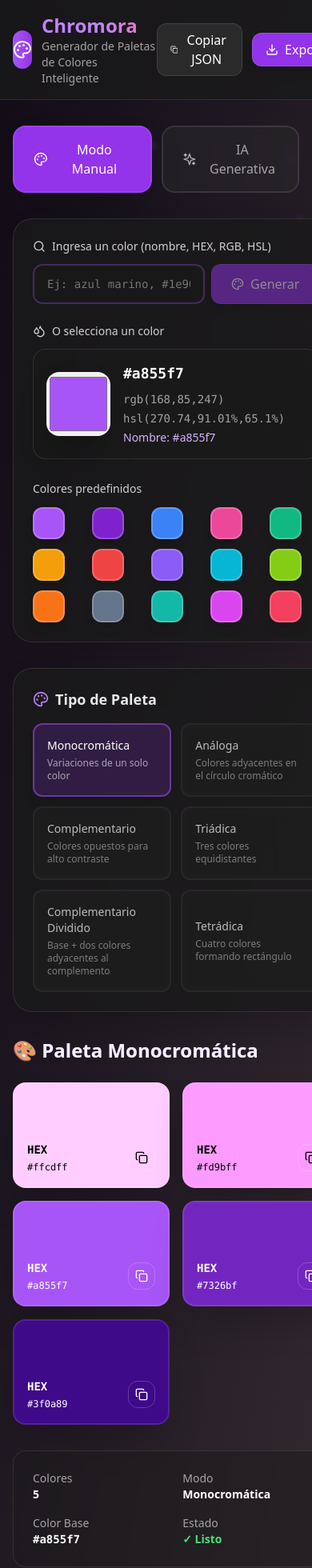
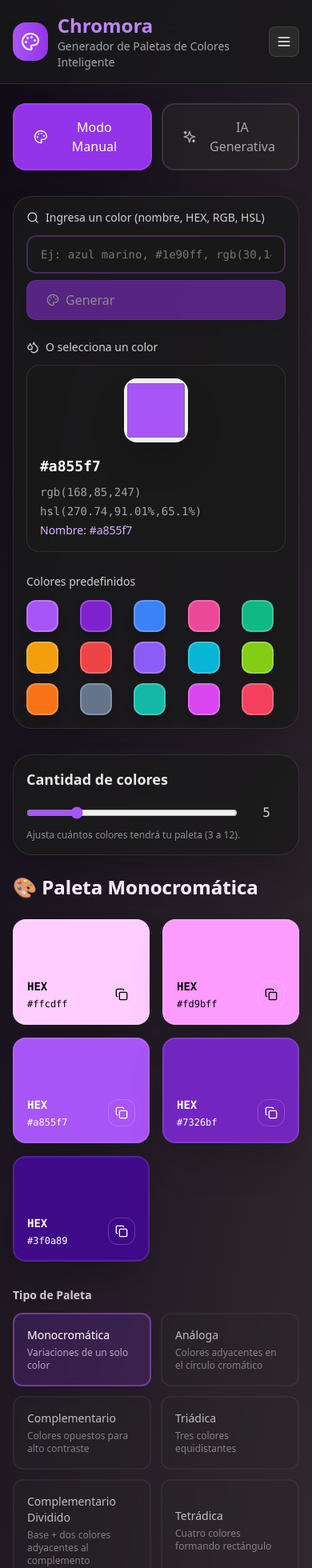
Before and after one commit to elkisser/chromora, a Next.js app: page / in a window 390 px wide. Shown: the top 1960 px of the page at 80% size. Built offline with nearby package versions, Linux system fonts and the light colour scheme.

Commit message:
Proyecto responsivo y funcional.

```diff
--- a/src/app/globals.css
+++ b/src/app/globals.css
@@ -85,6 +85,16 @@
   animation: gradient-x 15s ease infinite;
 }
 
+/* Fade-in global para transiciones suaves entre vistas */
+@keyframes fade-in {
+  0% { opacity: 0; transform: translateY(8px); }
+  100% { opacity: 1; transform: translateY(0); }
+}
+
+.animate-fade-in {
+  animation: fade-in 300ms ease-out both;
+}
+
 /* Mejoras de tipografía */
 .font-mono {
   font-family: 'SF Mono', Monaco, 'Cascadia Code', 'Roboto Mono', Consolas, 'Courier New', monospace;
--- a/src/app/history/page.tsx
+++ b/src/app/history/page.tsx
@@ -241,7 +241,7 @@
                         <span>•</span>
                         <span className="font-mono">{item.baseColor}</span>
                         <span>•</span>
-                        <span>{item.colors.length} colores</span>
+                        <span>{item.size ?? item.colors.length} colores</span>
                       </div>
                     </div>
 
--- a/src/app/layout.tsx
+++ b/src/app/layout.tsx
@@ -34,9 +34,15 @@
       <head>
         <link rel="preconnect" href="https://fonts.googleapis.com" />
         <link rel="preconnect" href="https://fonts.gstatic.com" crossOrigin="" />
+        <link rel="icon" href="/logo_chromora.png" />
       </head>
       <body className={`${inter.variable} ${spaceGrotesk.variable} font-sans bg-dark-carbon text-white antialiased`}>
-        {children}
+        <div className="min-h-screen">
+          {/* Transición de entrada global */}
+          <div className="animate-fade-in">
+            {children}
+          </div>
+        </div>
       </body>
     </html>
   );
--- a/src/app/page.tsx
+++ b/src/app/page.tsx
@@ -2,11 +2,11 @@
 
 import { useState, useEffect } from 'react';
 import { motion, AnimatePresence } from 'framer-motion';
-import { Palette, History, Download, Sparkles, Copy } from 'lucide-react';
+import { Palette, History, Download, Sparkles, Copy, Save, Menu } from 'lucide-react';
 import { ColorPicker } from '@/components/ColorPicker';
 import { AIPaletteGenerator } from '@/components/AIPaletteGenerator';
 import { PaletteGrid } from '@/components/PaletteGrid';
-import { generatePalette, getColorInfo, ColorInfo } from '@/lib/colors';
+import { generatePalette, getColorInfo, ColorInfo, resizePalette } from '@/lib/colors';
 import { saveToHistory } from '@/lib/history';
 import Link from 'next/link';
 import { cn } from '@/lib/utils';
@@ -20,28 +20,24 @@
   const [copiedColor, setCopiedColor] = useState<string | null>(null);
   const [activeTab, setActiveTab] = useState<'manual' | 'ai'>('manual');
   const [isLoading, setIsLoading] = useState(false);
+  const [paletteSize, setPaletteSize] = useState<number>(5);
+  const [isMobileMenuOpen, setIsMobileMenuOpen] = useState(false);
+  const [isSaveModalOpen, setIsSaveModalOpen] = useState(false);
+  const [saveName, setSaveName] = useState('');
 
   useEffect(() => {
-    generateNewPalette(baseColor, paletteType);
-  }, [baseColor, paletteType]);
+    generateNewPalette(baseColor, paletteType, paletteSize);
+  }, [baseColor, paletteType, paletteSize]);
 
-  const generateNewPalette = (color: string, type: PaletteType) => {
+  const generateNewPalette = (color: string, type: PaletteType, size: number = paletteSize) => {
     setIsLoading(true);
 
     // Simular carga para mejor UX
     setTimeout(() => {
       try {
-        const palette = generatePalette(color);
+        const palette = generatePalette(color, size);
         const colors = palette[type].map(getColorInfo);
         setCurrentPalette(colors);
-
-        // Guardar en historial
-        saveToHistory({
-          baseColor: color,
-          colors: colors.map(c => c.hex),
-          name: `${getPaletteTypeLabel(type)} - ${color}`,
-          type: 'manual'
-        });
       } catch (error) {
         console.error('Error generating palette:', error);
       } finally {
@@ -60,21 +56,33 @@
 
     setTimeout(() => {
       try {
-        setCurrentPalette(colorInfos);
-
-        // Guardar en historial
-        saveToHistory({
-          baseColor: colorInfos[0]?.hex || '#a855f7',
-          colors: colorInfos.map(c => c.hex),
-          name: 'Generado por IA',
-          type: 'ai'
-        });
+        const resized = resizePalette(colorInfos.map(c => c.hex), paletteSize).map(getColorInfo);
+        setCurrentPalette(resized);
       } catch (error) {
         console.error('Error setting AI palette:', error);
       } finally {
         setIsLoading(false);
       }
     }, 500);
+  };
+
+  const handleOpenSaveModal = () => {
+    if (currentPalette.length === 0) return;
+    setSaveName('');
+    setIsSaveModalOpen(true);
+  };
+
+  const handleConfirmSave = () => {
+    if (currentPalette.length === 0) return;
+    const name = saveName.trim() || (activeTab === 'ai' ? 'Generado por IA' : `Paleta ${getPaletteTypeLabel(paletteType)}`);
+    saveToHistory({
+      baseColor: (activeTab === 'ai' ? currentPalette[0]?.hex : baseColor) || baseColor,
+      colors: currentPalette.map(c => c.hex),
+      name,
+      type: activeTab === 'ai' ? 'ai' : 'manual',
+      size: currentPalette.length
+    });
+    setIsSaveModalOpen(false);
   };
 
   const handleColorCopy = (color: string) => {
@@ -139,8 +147,8 @@
       {/* Fondo animado */}
       <div className="absolute inset-0 bg-gradient-to-br from-primary-900/10 via-purple-900/10 to-pink-900/10 animate-gradient-x" />
 
-      {/* Partículas de fondo */}
-      <div className="absolute inset-0 opacity-30">
+      {/* Partículas de fondo (oculto en mobile para vista más compacta) */}
+      <div className="absolute inset-0 opacity-30 hidden md:block">
         {[...Array(20)].map((_, i) => {
           // Usar valores completamente determinísticos y enteros para evitar hidratación mismatch
           const positions = [
@@ -205,6 +213,8 @@
               animate={{ opacity: 1, x: 0 }}
               className="flex items-center gap-3"
             >
+              {/* Desktop actions */}
+              <div className="hidden sm:flex items-center gap-3">
                 {currentPalette.length > 0 && (
                   <>
                     <motion.button
@@ -216,7 +226,6 @@
                       <Copy className="w-4 h-4" />
                       Copiar JSON
                     </motion.button>
-
                     <motion.button
                       whileHover={{ scale: 1.05 }}
                       whileTap={{ scale: 0.95 }}
@@ -226,9 +235,19 @@
                       <Download className="w-4 h-4" />
                       Exportar
                     </motion.button>
+                    <motion.button
+                      whileHover={{ scale: 1.05 }}
+                      whileTap={{ scale: 0.95 }}
+                      onClick={handleOpenSaveModal}
+                      disabled={currentPalette.length === 0}
+                      className="group relative flex items-center gap-2 px-5 py-2.5 rounded-xl bg-gradient-to-r from-fuchsia-600 via-purple-600 to-pink-600 text-white transition-all duration-300 border border-white/10 shadow-[0_10px_30px_-10px_rgba(168,85,247,0.7)] hover:shadow-[0_15px_40px_-10px_rgba(236,72,153,0.6)] disabled:opacity-50 disabled:cursor-not-allowed"
+                    >
+                      <span className="absolute inset-0 rounded-xl bg-white/10 opacity-0 group-hover:opacity-10 transition-opacity" />
+                      <Save className="w-4 h-4 drop-shadow" />
+                      <span className="font-semibold">Guardar</span>
+                    </motion.button>
                   </>
                 )}
-
                 <Link
                   href="/history"
                   className="flex items-center gap-2 px-4 py-2 rounded-xl bg-dark-titanium hover:bg-dark-slate text-white transition-all duration-300 border border-white/10"
@@ -236,12 +255,67 @@
                   <History className="w-4 h-4" />
                   Historial
                 </Link>
+              </div>
+
+              {/* Mobile menu button */}
+              <button
+                className="sm:hidden inline-flex items-center justify-center p-2 rounded-lg bg-dark-titanium border border-white/10"
+                onClick={() => setIsMobileMenuOpen((v) => !v)}
+                aria-label="Abrir menú"
+              >
+                <Menu className="w-5 h-5" />
+              </button>
             </motion.div>
           </div>
+          {/* Mobile dropdown */}
+          {isMobileMenuOpen && (
+            <motion.div
+              initial={{ opacity: 0, y: -10 }}
+              animate={{ opacity: 1, y: 0 }}
+              exit={{ opacity: 0, y: -10 }}
+              className="sm:hidden mt-3 grid gap-2"
+            >
+              {currentPalette.length > 0 && (
+                <>
+                  <button
+                    onClick={copyPaletteAsJSON}
+                    className="w-full flex items-center gap-2 px-4 py-2 rounded-xl bg-dark-titanium hover:bg-dark-slate text-white transition-all duration-300 border border-white/10"
+                  >
+                    <Copy className="w-4 h-4" />
+                    Copiar JSON
+                  </button>
+                  <button
+                    onClick={exportPalette}
+                    className="w-full flex items-center gap-2 px-4 py-2 rounded-xl bg-primary-600 hover:bg-primary-500 text-white transition-all duration-300 border border-primary-400/30"
+                  >
+                    <Download className="w-4 h-4" />
+                    Exportar
+                  </button>
+                  <button
+                    onClick={handleOpenSaveModal}
+                    disabled={currentPalette.length === 0}
+                    className="w-full group relative flex items-center gap-2 px-4 py-2 rounded-xl bg-gradient-to-r from-fuchsia-600 via-purple-600 to-pink-600 text-white transition-all duration-300 hover:shadow-[0_15px_40px_-10px_rgba(236,72,153,0.6)] disabled:opacity-50"
+                  >
+                    <span className="absolute inset-0 rounded-xl bg-white/10 opacity-0 group-hover:opacity-10 transition-opacity" />
+                    <Save className="w-4 h-4 drop-shadow" />
+                    <span className="font-semibold">Guardar</span>
+                  </button>
+                </>
+              )}
+              <Link
+                href="/history"
+                className="w-full flex items-center gap-2 px-4 py-2 rounded-xl bg-dark-titanium hover:bg-dark-slate text-white transition-all duration-300 border border-white/10"
+                onClick={() => setIsMobileMenuOpen(false)}
+              >
+                <History className="w-4 h-4" />
+                Historial
+              </Link>
+            </motion.div>
+          )}
         </div>
       </header>
 
-      <main className="relative container mx-auto px-4 py-8 z-10">
+      <main className="relative container mx-auto px-4 py-6 md:py-8 z-10">
         {/* Tabs principales */}
         <div className="flex gap-3 mb-8">
           <motion.button
@@ -277,7 +351,7 @@
           </motion.button>
         </div>
 
-        <div className="grid lg:grid-cols-3 gap-8">
+        <div className="grid lg:grid-cols-3 gap-6 sm:gap-8">
           {/* Panel de Control */}
           <div className="lg:col-span-1 space-y-8">
             <AnimatePresence mode="wait">
@@ -288,7 +362,7 @@
                   animate={{ opacity: 1, x: 0 }}
                   exit={{ opacity: 0, x: 20 }}
                   transition={{ duration: 0.3 }}
-                  className="bg-dark-charcoal/80 backdrop-blur-xl rounded-3xl p-6 border border-white/10 shadow-2xl"
+                  className="bg-dark-charcoal/80 backdrop-blur-xl rounded-3xl p-4 sm:p-6 border border-white/10 shadow-2xl"
                 >
                   <ColorPicker
                     onColorSelect={handleColorSelect}
@@ -302,50 +376,35 @@
                   animate={{ opacity: 1, x: 0 }}
                   exit={{ opacity: 0, x: -20 }}
                   transition={{ duration: 0.3 }}
-                  className="bg-dark-charcoal/80 backdrop-blur-xl rounded-3xl p-6 border border-white/10 shadow-2xl"
+                  className="bg-dark-charcoal/80 backdrop-blur-xl rounded-3xl p-4 sm:p-6 border border-white/10 shadow-2xl"
                 >
                   <AIPaletteGenerator onPaletteGenerate={handleAIPaletteGenerate} />
                 </motion.div>
               )}
             </AnimatePresence>
 
-            {/* Selector de Tipo de Paleta (solo en manual) */}
-            {activeTab === 'manual' && (
+            {/* Cantidad de colores (mueve al lugar del tipo de paleta) */}
             <motion.div
               initial={{ opacity: 0, y: 20 }}
               animate={{ opacity: 1, y: 0 }}
-                transition={{ delay: 0.2 }}
-                className="bg-dark-charcoal/80 backdrop-blur-xl rounded-3xl p-6 border border-white/10 shadow-2xl"
+              transition={{ delay: 0.25 }}
+              className="bg-dark-charcoal/80 backdrop-blur-xl rounded-3xl p-4 sm:p-6 border border-white/10 shadow-2xl"
             >
-                <h3 className="text-lg font-semibold text-white/90 mb-4 flex items-center gap-2">
-                  <Palette className="w-5 h-5 text-primary-400" />
-                  Tipo de Paleta
-                </h3>
-
-                <div className="grid grid-cols-2 gap-3">
-                  {paletteTypes.map((type) => (
-                    <motion.button
-                      key={type.key}
-                      whileHover={{ scale: 1.02, y: -1 }}
-                      whileTap={{ scale: 0.98 }}
-                      onClick={() => setPaletteType(type.key)}
-                      className={cn(
-                        "p-4 rounded-xl text-left transition-all duration-300 border-2 backdrop-blur-sm",
-                        "group hover:border-primary-500/30",
-                        paletteType === type.key
-                          ? 'bg-primary-600/20 border-primary-500/50 text-white shadow-lg'
-                          : 'bg-dark-titanium/30 border-white/5 text-white/70 hover:bg-dark-titanium/50 hover:text-white'
-                      )}
-                    >
-                      <div className="font-medium text-sm mb-1">{type.label}</div>
-                      <div className="text-xs opacity-60 group-hover:opacity-80 transition-opacity">
-                        {type.description}
+              <h3 className="text-lg font-semibold text-white/90 mb-4">Cantidad de colores</h3>
+              <div className="flex items-center gap-3">
+                <input
+                  type="range"
+                  min={3}
+                  max={12}
+                  step={1}
+                  value={paletteSize}
+                  onChange={(e) => setPaletteSize(parseInt(e.target.value))}
+                  className="flex-1 accent-purple-500"
+                />
+                <div className="w-12 text-center font-mono text-white/80">{paletteSize}</div>
               </div>
-                    </motion.button>
-                  ))}
-                </div>
+              <p className="mt-2 text-xs text-white/50">Ajusta cuántos colores tendrá tu paleta (3 a 12).</p>
             </motion.div>
-            )}
           </div>
 
           {/* Visualización de Paleta */}
@@ -377,27 +436,58 @@
                       onColorCopy={handleColorCopy}
                     />
 
-                    {/* Información adicional */}
+                    {/* Selector de Tipo de Paleta en cards debajo de la paleta generada */}
+                    {activeTab === 'manual' && (
+                      <div className="mt-4">
+                        <h3 className="text-sm font-semibold text-white/80 mb-3">
+                          Tipo de Paleta
+                        </h3>
+                        <div className="grid grid-cols-2 md:grid-cols-3 gap-3">
+                          {paletteTypes.map((type) => (
+                            <motion.button
+                              key={type.key}
+                              whileHover={{ scale: 1.02, y: -1 }}
+                              whileTap={{ scale: 0.98 }}
+                              onClick={() => setPaletteType(type.key)}
+                              className={cn(
+                                "p-4 rounded-xl text-left transition-all duration-300 border-2 backdrop-blur-sm",
+                                "group hover:border-primary-500/30",
+                                paletteType === type.key
+                                  ? 'bg-primary-600/20 border-primary-500/50 text-white shadow-lg'
+                                  : 'bg-dark-titanium/30 border-white/5 text-white/70 hover:bg-dark-titanium/50 hover:text-white'
+                              )}
+                            >
+                              <div className="font-medium text-sm mb-1">{type.label}</div>
+                              <div className="text-xs opacity-60 group-hover:opacity-80 transition-opacity">
+                                {type.description}
+                              </div>
+                            </motion.button>
+                          ))}
+                        </div>
+                      </div>
+                    )}
+
+                    {/* Información adicional (más compacta y oculta en mobile) */}
                     <motion.div
                       initial={{ opacity: 0, y: 10 }}
                       animate={{ opacity: 1, y: 0 }}
                       transition={{ delay: 0.3 }}
-                      className="bg-dark-charcoal/50 rounded-2xl p-6 border border-white/10 backdrop-blur-sm"
+                      className="hidden md:block bg-dark-charcoal/50 rounded-2xl p-4 border border-white/10 backdrop-blur-sm"
                     >
-                      <div className="grid grid-cols-2 md:grid-cols-4 gap-4 text-sm">
+                      <div className="grid grid-cols-4 gap-4 text-xs">
                         <div>
                           <div className="text-white/60">Colores</div>
                           <div className="text-white font-semibold">{currentPalette.length}</div>
                         </div>
                         <div>
                           <div className="text-white/60">Modo</div>
-                          <div className="text-white font-semibold">
+                          <div className="text-white font-semibold truncate">
                             {activeTab === 'ai' ? 'IA Generativa' : getPaletteTypeLabel(paletteType)}
                           </div>
                         </div>
                         <div>
-                          <div className="text-white/60">Color Base</div>
-                          <div className="text-white font-semibold font-mono">{baseColor}</div>
+                          <div className="text-white/60">Base</div>
+                          <div className="text-white font-semibold font-mono truncate">{baseColor}</div>
                         </div>
                         <div>
                           <div className="text-white/60">Estado</div>
@@ -447,6 +537,50 @@
             </motion.div>
           )}
         </AnimatePresence>
+
+        {/* Modal Guardar */}
+        <AnimatePresence>
+          {isSaveModalOpen && (
+            <motion.div
+              className="fixed inset-0 z-50 grid place-items-center"
+              initial={{ opacity: 0 }}
+              animate={{ opacity: 1 }}
+              exit={{ opacity: 0 }}
+            >
+              <div className="absolute inset-0 bg-black/60 backdrop-blur-sm" onClick={() => setIsSaveModalOpen(false)} />
+              <motion.div
+                initial={{ scale: 0.95, opacity: 0 }}
+                animate={{ scale: 1, opacity: 1 }}
+                exit={{ scale: 0.95, opacity: 0 }}
+                className="relative z-10 w-full max-w-md px-4 sm:px-6 py-6 rounded-2xl bg-dark-charcoal border border-white/10 shadow-2xl"
+              >
+                <h3 className="text-lg font-semibold text-white mb-2">Guardar paleta</h3>
+                <p className="text-white/60 text-sm mb-4">Asigna un nombre para guardar esta paleta en tu historial.</p>
+                <input
+                  type="text"
+                  value={saveName}
+                  onChange={(e) => setSaveName(e.target.value)}
+                  placeholder="Nombre de la paleta"
+                  className="w-full px-4 py-3 rounded-xl bg-dark-titanium/60 border border-white/10 text-white placeholder:text-white/40 focus:outline-none focus:border-purple-500/50"
+                />
+                <div className="mt-4 flex justify-end gap-2">
+                  <button
+                    onClick={() => setIsSaveModalOpen(false)}
+                    className="px-4 py-2 rounded-xl bg-dark-titanium hover:bg-dark-slate text-white border border-white/10 transition-all"
+                  >
+                    Cancelar
+                  </button>
+                  <button
+                    onClick={handleConfirmSave}
+                    className="px-5 py-2.5 rounded-xl bg-gradient-to-r from-fuchsia-600 via-purple-600 to-pink-600 text-white border border-white/10 shadow-[0_10px_30px_-10px_rgba(168,85,247,0.7)] hover:shadow-[0_15px_40px_-10px_rgba(236,72,153,0.6)] transition-all"
+                  >
+                    Guardar
+                  </button>
+                </div>
+              </motion.div>
+            </motion.div>
+          )}
+        </AnimatePresence>
       </main>
     </div>
   );
--- a/src/components/ColorPicker.tsx
+++ b/src/components/ColorPicker.tsx
@@ -82,7 +82,7 @@
           Ingresa un color (nombre, HEX, RGB, HSL)
         </label>
 
-        <div className="flex gap-2">
+        <div className="flex flex-col sm:flex-row gap-2">
           <input
             type="text"
             value={inputValue}
@@ -90,7 +90,7 @@
             onKeyPress={handleKeyPress}
             placeholder="Ej: azul marino, #1e90ff, rgb(30,144,255), hsl(210, 100%, 56%)"
             className={cn(
-              "flex-1 px-4 py-3 rounded-xl border-2 bg-dark-charcoal/80 backdrop-blur-sm",
+              "w-full sm:flex-1 px-4 py-3 rounded-xl border-2 bg-dark-charcoal/80 backdrop-blur-sm",
               "text-white placeholder:text-white/40 focus:outline-none transition-all duration-300",
               "font-mono text-sm",
               isValid
@@ -105,7 +105,7 @@
             onClick={handleInputSubmit}
             disabled={!isValid || inputValue.trim() === ''}
             className={cn(
-              "px-6 py-3 rounded-xl font-medium transition-all duration-300",
+              "w-full sm:w-auto px-6 py-3 rounded-xl font-medium transition-all duration-300",
               "bg-primary-600 hover:bg-primary-500 disabled:opacity-50 disabled:cursor-not-allowed",
               "text-white shadow-lg hover:shadow-xl border border-primary-400/30",
               "flex items-center gap-2"
@@ -134,7 +134,7 @@
           O selecciona un color
         </label>
 
-        <div className="flex items-center gap-4 p-4 bg-dark-charcoal/50 rounded-2xl border border-white/10">
+        <div className="flex flex-col sm:flex-row items-center gap-4 p-4 bg-dark-charcoal/50 rounded-2xl border border-white/10">
           <input
             type="color"
             value={currentColor}
@@ -142,7 +142,7 @@
             className="w-20 h-20 rounded-2xl cursor-pointer border-2 border-white/20 shadow-2xl"
           />
 
-          <div className="flex-1 space-y-2">
+          <div className="w-full sm:flex-1 space-y-2">
             <p className="text-white font-mono text-lg font-bold">{currentColor}</p>
             <div className="space-y-1 text-sm text-white/60">
               <p className="font-mono">{colorInfo.rgb}</p>
--- a/src/lib/history.ts
+++ b/src/lib/history.ts
@@ -5,12 +5,13 @@
     timestamp: number;
     name?: string;
     type: 'manual' | 'ai';
+    size?: number;
   }
 
   const HISTORY_KEY = 'chromora-history';
   const MAX_HISTORY_ITEMS = 50;
 
-  export function saveToHistory(palette: Omit<PaletteHistory, 'id' | 'timestamp'>) {
+export function saveToHistory(palette: Omit<PaletteHistory, 'id' | 'timestamp'>) {
     try {
       const history = getHistory();
 
```
Also changed, not shown: src/components/AIPaletteGenerator.tsx (+24 -18 lines), src/lib/colors.ts (+21 -3 lines), public/logo_chromora.png (added). Lines whose indentation alone changed are shown as unchanged.
